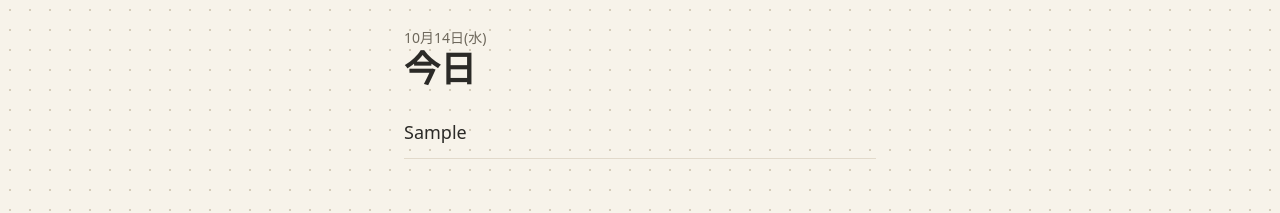
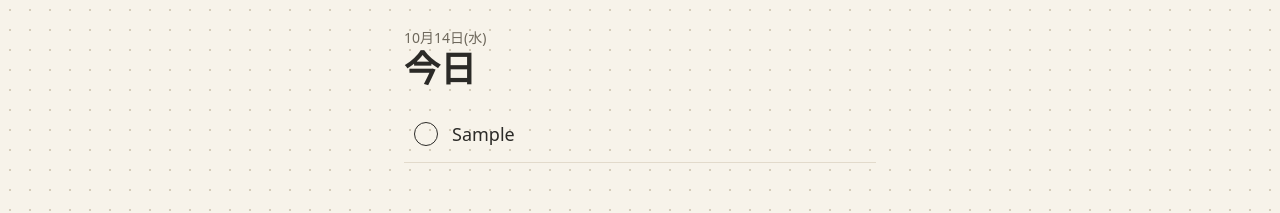
Before and after one commit to yqqqchqn31/todomemo, a React (Vite) app: page / in a window 1280 px wide. Both pictures are taken after typing "Sample" into the empty fields and a click on the button "追加". Shown: the top 213 px of the page. Built offline with nearby package versions, Linux system fonts and the light colour scheme; a web font is replaced by a local one.

Commit message:
丸をタップしてタスクを完了・未完了に切り替える

```diff
--- a/src/App.tsx
+++ b/src/App.tsx
@@ -9,7 +9,7 @@ const todayFormatter = new Intl.DateTimeFormat('ja-JP', {
 })
 
 export const App = () => {
-  const { tasks, addTask } = useTasks()
+  const { tasks, addTask, toggleCompleted } = useTasks()
 
   return (
     <div className="mx-auto max-w-lg">
@@ -18,7 +18,7 @@ export const App = () => {
         <h1 className="mt-0.5 font-hand text-4xl font-semibold">今日</h1>
       </header>
       <main className="px-5 pt-2 pb-safe-24">
-        <TaskList tasks={tasks} />
+        <TaskList tasks={tasks} onToggleCompleted={toggleCompleted} />
       </main>
       <TaskInput onAdd={addTask} />
     </div>
--- /dev/null
+++ b/src/components/TaskItem.tsx
@@ -0,0 +1,34 @@
+import { isCompleted, type Task } from '../tasks.ts'
+import { CheckIcon } from './icons/CheckIcon.tsx'
+
+type TaskItemProps = {
+  task: Task
+  onToggleCompleted: (id: string) => void
+}
+
+export const TaskItem = ({ task, onToggleCompleted }: TaskItemProps) => {
+  const isDone = isCompleted(task)
+
+  return (
+    <li className="flex min-h-13 items-center gap-1 border-b border-border py-1.5 text-lg">
+      <button
+        type="button"
+        aria-pressed={isDone}
+        aria-label={`「${task.title}」を完了にする`}
+        onClick={() => onToggleCompleted(task.id)}
+        className="flex size-11 flex-none items-center justify-center"
+      >
+        <span
+          className={`flex size-6 items-center justify-center rounded-full border-[1.5px] ${
+            isDone ? 'border-content-muted text-content-muted' : 'border-content'
+          }`}
+        >
+          {isDone && <CheckIcon className="size-3.5" />}
+        </span>
+      </button>
+      <span className={`min-w-0 break-words ${isDone ? 'text-content-muted line-through' : ''}`}>
+        {task.title}
+      </span>
+    </li>
+  )
+}
--- a/src/components/TaskList.tsx
+++ b/src/components/TaskList.tsx
@@ -1,20 +1,23 @@
-import type { Task } from '../tasks.ts'
+import { isCompleted, type Task } from '../tasks.ts'
+import { TaskItem } from './TaskItem.tsx'
 
 type TaskListProps = {
   tasks: Task[]
+  onToggleCompleted: (id: string) => void
 }
 
-export const TaskList = ({ tasks }: TaskListProps) => {
+export const TaskList = ({ tasks, onToggleCompleted }: TaskListProps) => {
   if (tasks.length === 0) {
     return <p className="text-sm text-content-muted">まだ何もありません。下の欄に書いてみてください。</p>
   }
 
+  const openTasks = tasks.filter((task) => !isCompleted(task))
+  const completedTasks = tasks.filter(isCompleted)
+
   return (
     <ul>
-      {tasks.map((task) => (
-        <li key={task.id} className="flex min-h-13 items-center border-b border-border py-3 text-lg">
-          <span className="min-w-0 break-words">{task.title}</span>
-        </li>
+      {[...openTasks, ...completedTasks].map((task) => (
+        <TaskItem key={task.id} task={task} onToggleCompleted={onToggleCompleted} />
       ))}
     </ul>
   )
--- /dev/null
+++ b/src/components/icons/CheckIcon.tsx
@@ -0,0 +1,18 @@
+type CheckIconProps = {
+  className?: string
+}
+
+export const CheckIcon = ({ className }: CheckIconProps) => (
+  <svg
+    viewBox="0 0 24 24"
+    fill="none"
+    stroke="currentColor"
+    strokeWidth="3"
+    strokeLinecap="round"
+    strokeLinejoin="round"
+    className={className}
+    aria-hidden="true"
+  >
+    <path d="M5 12.5l4.5 4.5L19 7.5" />
+  </svg>
+)
--- a/src/taskStorage.ts
+++ b/src/taskStorage.ts
@@ -1,4 +1,4 @@
-import type { Task } from './tasks.ts'
+import { fillMissingFields, type Task } from './tasks.ts'
 
 const STORAGE_KEY = 'todomemo'
 const CURRENT_VERSION = 1
@@ -12,7 +12,7 @@ export const loadTasks = (): Task[] => {
   try {
     const saved = JSON.parse(localStorage.getItem(STORAGE_KEY) ?? 'null') as SavedData | null
     if (saved?.version !== CURRENT_VERSION) return []
-    return saved.tasks
+    return saved.tasks.map(fillMissingFields)
   } catch {
     return []
   }
--- a/src/tasks.ts
+++ b/src/tasks.ts
@@ -2,10 +2,20 @@ export type Task = {
   id: string
   title: string
   createdAt: number
+  completedAt: number | null
 }
 
+const TASK_DEFAULTS = {
+  completedAt: null,
+} satisfies Partial<Task>
+
 export const createTask = (title: string): Task => ({
+  ...TASK_DEFAULTS,
   id: crypto.randomUUID(),
   title,
   createdAt: Date.now(),
 })
+
+export const fillMissingFields = (savedTask: Task): Task => ({ ...TASK_DEFAULTS, ...savedTask })
+
+export const isCompleted = (task: Task) => task.completedAt !== null
--- a/src/useTasks.ts
+++ b/src/useTasks.ts
@@ -1,5 +1,5 @@
 import { useEffect, useState } from 'react'
-import { createTask } from './tasks.ts'
+import { createTask, isCompleted } from './tasks.ts'
 import { loadTasks, saveTasks } from './taskStorage.ts'
 
 export const useTasks = () => {
@@ -13,5 +13,16 @@ export const useTasks = () => {
     setTasks((currentTasks) => [...currentTasks, createTask(title)])
   }
 
-  return { tasks, addTask }
+  const toggleCompleted = (id: string) => {
+    setTasks((currentTasks) =>
+      currentTasks.map((task) => {
+        if (task.id !== id) return task
+
+        const completedAt = isCompleted(task) ? null : Date.now()
+        return { ...task, completedAt }
+      }),
+    )
+  }
+
+  return { tasks, addTask, toggleCompleted }
 }
```
